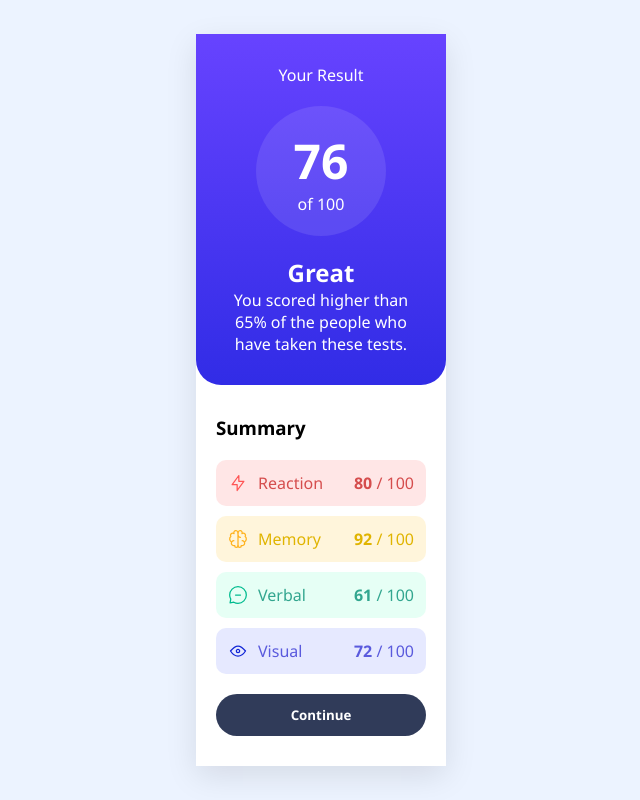
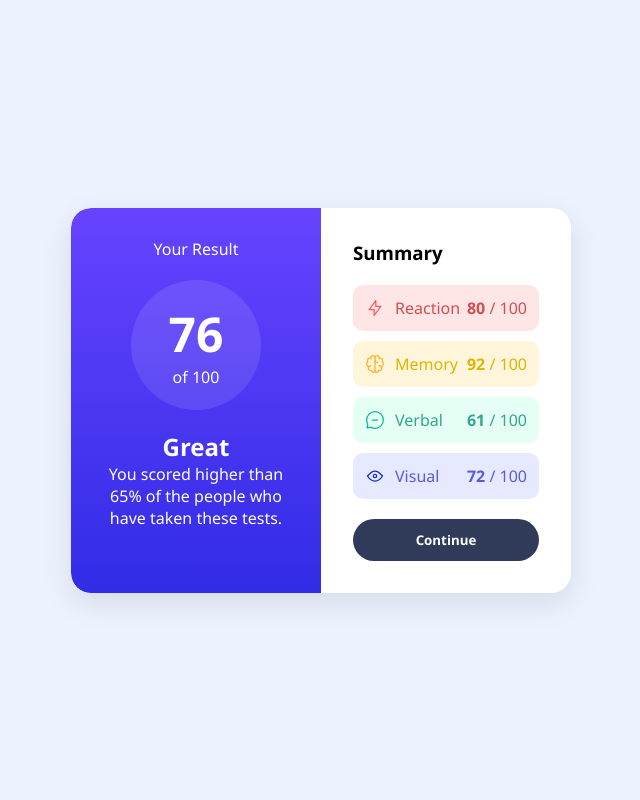
Before and after one commit to rushika1503/resultSummary-FM, a plain HTML site: page index.html in a window 1280 px wide. Shown: the whole page, without its empty margins (319-959 px from the left). Drawn offline with Linux system fonts and the light colour scheme.

Commit message:
responviness added

```diff
--- a/style.css
+++ b/style.css
@@ -86,34 +86,35 @@
   .verbal { background: #e6fff5; color: #32a68f; }
   .visual { background: #e6e9ff; color: #5a5add; }
 
-  @media (min-width: 768px) {
+  @media (max-width: 600px) {
     .container {
-      flex-direction: column;
-      max-width: 90%;
-      border-radius: 0;
+        flex-direction: column;
+        max-width: 90%;
+        border-radius: 5%;
     }
 
     .result-box {
-      border-radius: 0 0 25px 25px;
+        width: 100%;
+        border-radius: 0 0 25px 25px;
     }
 
     .summary-box {
-      padding: 30px 20px;
+        width: 100%;
+        padding: 1.5rem;
     }
-  }
+}
 
-  @media (max-width: 375px) {
+/* ✅ Larger Screens (1024px and above) */
+@media (min-width: 1024px) {
     .container {
-      flex-direction: column;
-      max-width: 90%;
-      border-radius: 0;
+        max-width: 700px;
     }
 
     .result-box {
-      border-radius: 0 0 25px 25px;
+        border-radius: 20px 0 0 20px;
     }
 
     .summary-box {
-      padding: 30px 20px;
+        padding: 2rem;
     }
-  }
+}
```
